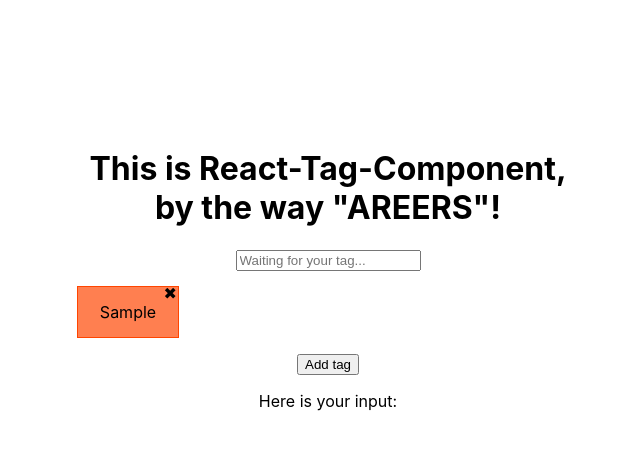
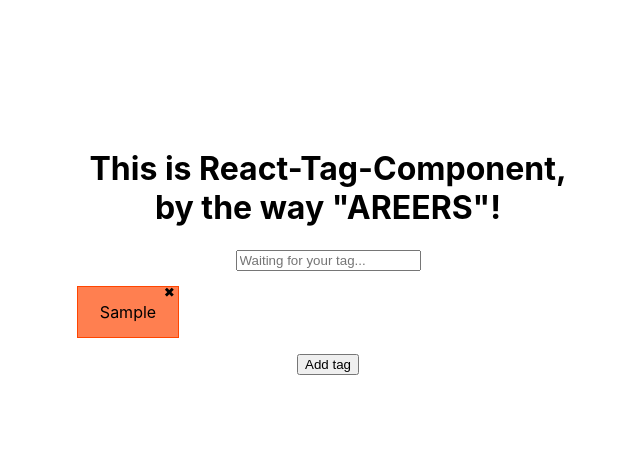
Before and after one commit to GhettoKawaii/react-tag-component, a React (Create React App) app: page / in a window 1280 px wide. Both pictures are taken after typing "Sample" into the empty fields and a click on the button "Add tag". Shown: the top 450 px of the page, without its empty margins (312-952 px from the left). Built offline with nearby package versions, Linux system fonts and the light colour scheme.

Commit message:
Category select done

```diff
--- a/src/App.css
+++ b/src/App.css
@@ -2,25 +2,3 @@
   text-align: center;
   padding: 10% 30%;
 }
-.input-with-tags {
-  /* width: 50vw; */
-}
-.tags-wrapper {
-  display: flex;
-}
-.tag {
-  position: relative;
-  display: flex;
-  align-items: center;
-  justify-content: center;
-  border: 1px orangered solid;
-  background-color: coral;
-  margin: 15px 5px;
-  height: 50px;
-  width: 100px;
-}
-.delete-tag {
-  position: absolute;
-  right: 1px;
-  top: -4px;
-}
--- a/src/App.js
+++ b/src/App.js
@@ -1,5 +1,5 @@
 import React from "react";
-import TagComponent from "./TagComponent";
+import TagComponent from "./components/TagInput";
 import "./App.css";
 
 function App() {
--- /dev/null
+++ b/src/components/ConfigureTag/index.jsx
@@ -0,0 +1,22 @@
+import React from "react";
+import "./ConfigureTag.css";
+
+const ConfigureTag = ({ categories, configureTag }) => {
+  return (
+    <div className="configure-tag-container">
+      <label>Category:</label>
+      <select onChange={configureTag}>
+        Category:
+        <option>...</option>
+        {categories.map((category, key) => {
+          return (
+            <option key={key} value={category.name}>
+              {category.name}
+            </option>
+          );
+        })}
+      </select>
+    </div>
+  );
+};
+export default ConfigureTag;
--- /dev/null
+++ b/src/components/Tag/Tag.css
@@ -0,0 +1,19 @@
+.tag {
+  position: relative;
+  display: flex;
+  align-items: center;
+  justify-content: center;
+  border: 1px orangered solid;
+  background-color: coral;
+  margin: 15px 5px;
+  height: 50px;
+  width: 100px;
+}
+.delete-tag {
+  position: absolute;
+  right: -3px;
+  top: -3px;
+  background: none;
+  border: none;
+  outline: none;
+}
--- /dev/null
+++ b/src/components/Tag/index.jsx
@@ -0,0 +1,19 @@
+import React from "react";
+import "./Tag.css";
+
+const Tag = ({ tag, selectTag, deleteTag, tagID }) => {
+  console.log("tagID", tagID);
+  return (
+    <div
+      className="tag"
+      style={tag.category && { backgroundColor: `${tag.category.color}` }}
+      onClick={() => selectTag(tagID)}
+    >
+      <button onClick={deleteTag} id={tagID} className="delete-tag">
+        &#10006;
+      </button>
+      {tag.name}
+    </div>
+  );
+};
+export default Tag;
--- /dev/null
+++ b/src/components/TagInput/TagInput.css
@@ -0,0 +1,6 @@
+.input-with-tags {
+  /* width: 50vw; */
+}
+.tags-wrapper {
+  display: flex;
+}
--- a/src/TagComponent.jsx
+++ b/src/components/TagInput/index.jsx
@@ -1,13 +1,27 @@
 import React, { Component } from "react";
+import "./TagInput.css";
 
-export default class TagComponent extends Component {
+import ConfigureTag from "../ConfigureTag";
+import Tag from "../Tag";
+
+export default class TagInput extends Component {
   constructor(props) {
     super(props);
     this.state = {
       input: "",
       tags: [],
-      isEmpty: false
+      isEmpty: false,
+      selectedTag: null,
+      categories: [
+        { name: "transport", color: "#676767" },
+        { name: "fruits", color: "#DFFF2D" },
+        { name: "animals", color: "#198111" },
+        { name: "names", color: "#FC1B1B" }
+      ]
     };
+    this.selectTag = this.selectTag.bind(this);
+    this.deleteTag = this.deleteTag.bind(this);
+    this.configureTag = this.configureTag.bind(this);
   }
 
   handleChange = e => {
@@ -50,9 +64,34 @@ export default class TagComponent extends Component {
     });
   };
 
+  selectTag = id => {
+    this.setState({
+      selectedTag: id
+    });
+  };
+
+  configureTag = select => {
+    let newTags = this.state.tags;
+    let categoryForTag = this.state.categories.find(cat => {
+      return cat.name === select.target.value;
+    });
+    newTags[
+      newTags.indexOf(
+        newTags.find(tag => {
+          return tag.id === this.state.selectedTag;
+        })
+      )
+    ].category = {
+      ...categoryForTag
+    };
+    this.setState({
+      tags: newTags
+    });
+  };
+
   render() {
     console.log("%cthis.state", "color: orange; font-size: 20px", this.state);
-    let { input, isEmpty, tags } = this.state;
+    let { input, isEmpty, tags, selectedTag } = this.state;
     return (
       <div>
         <h1>This is React-Tag-Component, by the way "AREERS"!</h1>
@@ -68,16 +107,13 @@ export default class TagComponent extends Component {
             {tags.length > 0
               ? tags.map((tag, key) => {
                   return (
-                    <div className="tag" key={key}>
-                      <span
-                        onClick={this.deleteTag}
-                        id={key}
-                        className="delete-tag"
-                      >
-                        &#10006;
-                      </span>
-                      {tag.name}
-                    </div>
+                    <Tag
+                      key={key}
+                      deleteTag={this.deleteTag}
+                      selectTag={this.selectTag}
+                      tagID={key}
+                      tag={tag}
+                    />
                   );
                 })
               : null}
@@ -85,10 +121,12 @@ export default class TagComponent extends Component {
         </div>
 
         <button onClick={this.handleClick}>Add tag</button>
-        {isEmpty ? (
-          <p>Nothing to add, bruh -_-</p>
-        ) : (
-          <p>Here is your input: {this.state.input}</p>
+        {isEmpty && <p>Nothing to add, bruh -_-</p>}
+        {selectedTag != null && (
+          <ConfigureTag
+            categories={this.state.categories}
+            configureTag={this.configureTag}
+          />
         )}
       </div>
     );
```
Also changed, not shown: src/components/ConfigureTag/ConfigureTag.css (added).
